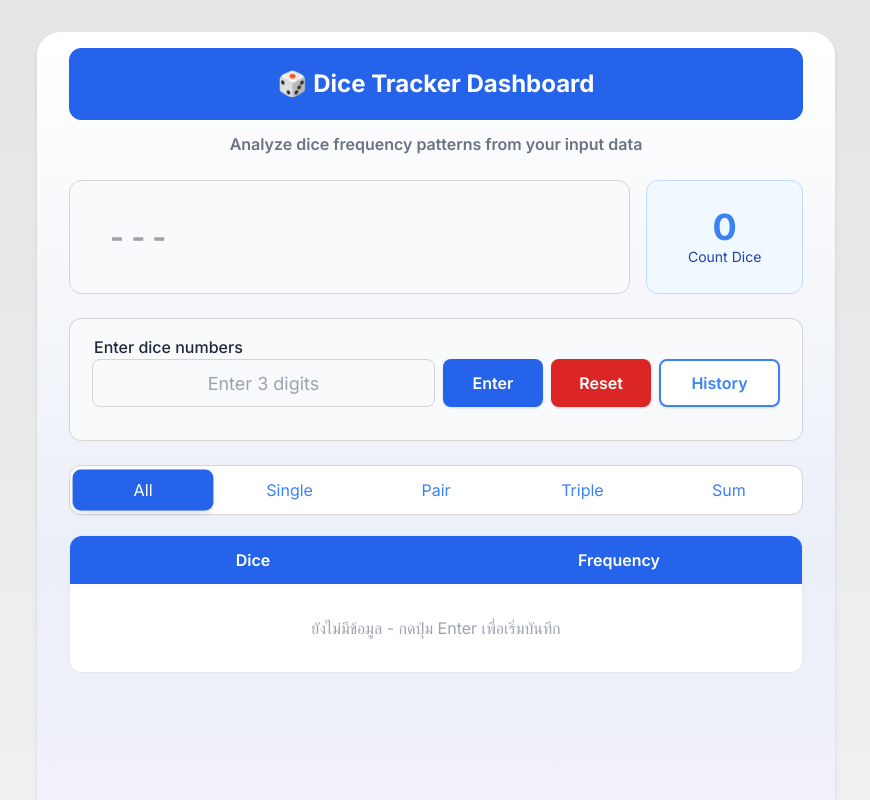
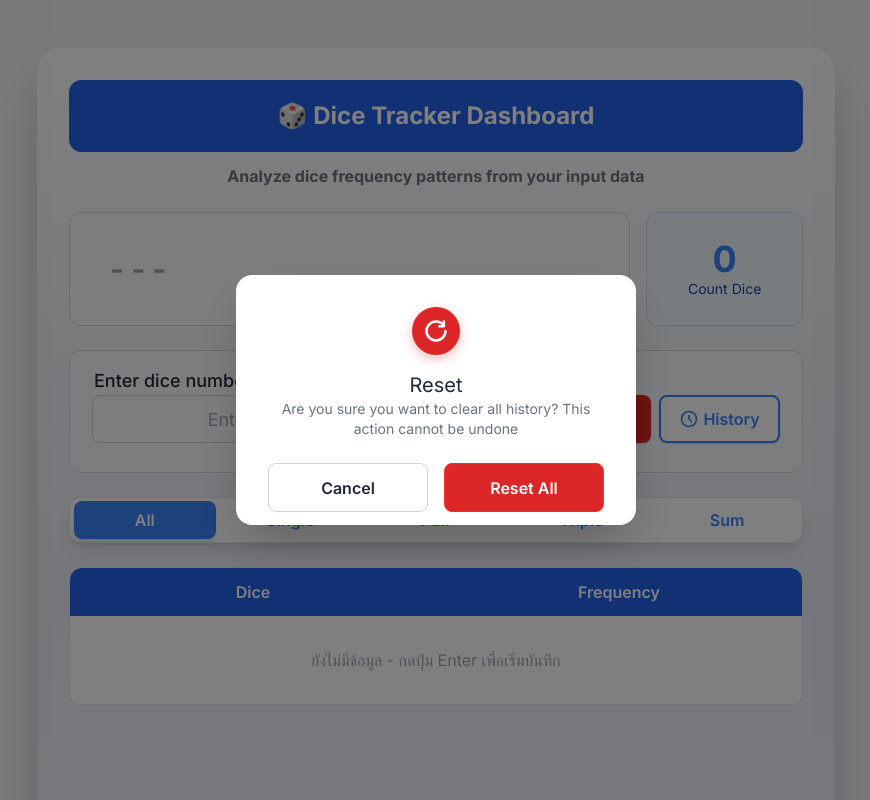
Before and after one commit to Nuttanon-Kingkaewrungrote/project, a React (Vite) app: page / in a window 1280 px wide. Both pictures are taken after a click on the button "Reset". Shown: the top 800 px of the page, without its empty margins (204-1074 px from the left). Built offline with nearby package versions, Linux system fonts and the light colour scheme.

Commit message:
Reset His uxui

```diff
--- a/src/components/DiceInput.jsx
+++ b/src/components/DiceInput.jsx
@@ -13,7 +13,7 @@ const DiceInput = ({
       className="bg-slate-50 rounded-xl p-4 mb-6 border border-neutral-300"
       style={{width: '734px', height: '123px'}}
     >
-      <h2 className="px-2 text-md font-medium text-gray-800 mb-0">
+      <h2 className="px-2 text-lg font-medium text-gray-800 mb-0">
         Enter dice numbers
       </h2>
       <div className="flex flex-wrap items-center justify-center gap-2">
@@ -40,17 +40,34 @@ const DiceInput = ({
         </div>
         <button
           onClick={onClear}
-          className="bg-red-600 hover:bg-red-400 text-white font-semibold rounded-lg shadow transition-colors"
+          className="bg-red-600 hover:bg-red-400 text-white font-semibold rounded-lg shadow transition-colors flex items-center justify-center gap-1"
           style={{width: '100px', height: '48px'}}
         >
+          <svg className="w-4 h-4" fill="none" stroke="currentColor" viewBox="0 0 24 24">
+            <path strokeLinecap="round" strokeLinejoin="round" strokeWidth={2} d="M4 4v5h.582m15.356 2A8.001 8.001 0 004.582 9m0 0H9m11 11v-5h-.581m0 0a8.003 8.003 0 01-15.357-2m15.357 2H15" />
+          </svg>
           Reset
         </button>
         <button
           onClick={onToggleHistory}
-          className="font-semibold rounded-lg shadow transition-colors bg-white border-2 border-blue-500 text-blue-500 hover:bg-blue-50"
+          className="font-semibold rounded-lg shadow transition-colors bg-white border-2 border-blue-500 text-blue-500 hover:bg-blue-50 flex items-center justify-center gap-1"
           style={{width: '121px', height: '48px'}}
         >
-          {showHistory ? '← Back' : 'History'}
+          {showHistory ? (
+            <>
+              <svg className="w-4 h-4" fill="none" stroke="currentColor" viewBox="0 0 24 24">
+                <path strokeLinecap="round" strokeLinejoin="round" strokeWidth={2} d="M10 19l-7-7m0 0l7-7m-7 7h18" />
+              </svg>
+              Back
+            </>
+          ) : (
+            <>
+              <svg className="w-5 h-5" fill="none" stroke="currentColor" viewBox="0 0 24 24">
+                <path strokeLinecap="round" strokeLinejoin="round" strokeWidth={2} d="M12 8v4l3 3m6-3a9 9 0 11-18 0 9 9 0 0118 0z" />
+              </svg>
+              History
+            </>
+          )}
         </button>
       </div>
     </div>
--- a/src/components/FilterButton.jsx
+++ b/src/components/FilterButton.jsx
@@ -7,12 +7,13 @@ const FilterButton = ({ label, value, activeFilter, onClick }) => {
     <button
       onClick={() => onClick(value)}
       className={`
-        flex-1 px-6 py-2 font-normal transition-all duration-200 rounded-lg
+        flex-1 font-semibold transition-all duration-200 rounded-lg
         ${isActive
-          ? 'bg-blue-600 text-white shadow-md scale-[1.02]'
+          ? 'bg-blue-500 text-white shadow-md'
           : 'bg-white text-blue-500 hover:bg-blue-50'
         }
       `}
+      style={{height: '38px'}}
     >
       {label}
     </button>
--- a/src/components/HiLoStatistics.jsx
+++ b/src/components/HiLoStatistics.jsx
@@ -4,6 +4,7 @@ import LastRollDisplay from './LastRollDisplay';
 import FilterButton from './FilterButton';
 import StatsTable from './StatsTable';
 import HistoryStrip from './HistoryStrip';
+import ResetConfirmModal from './ResetConfirmModal';
 
 const HiLoStatistics = () => {
   const [history, setHistory] = useState([]);
@@ -11,6 +12,7 @@ const HiLoStatistics = () => {
   const [lastRoll, setLastRoll] = useState();
   const [activeFilter, setActiveFilter] = useState('all');
   const [showHistory, setShowHistory] = useState(false);
+  const [showResetModal, setShowResetModal] = useState(false);
 
   // Calculate all statistics
   const calculateStats = useCallback(() => {
@@ -70,8 +72,17 @@ const HiLoStatistics = () => {
   };
 
   const handleClear = () => {
+    setShowResetModal(true);
+  };
+
+  const handleConfirmReset = () => {
     setHistory([]);
     setLastRoll(null);
+    setShowResetModal(false);
+  };
+
+  const handleCancelReset = () => {
+    setShowResetModal(false);
   };
 
   const toggleHistory = () => {
@@ -179,14 +190,15 @@ const HiLoStatistics = () => {
   const statsRows = buildStatsRows();
 
   return (
-    <div className="min-h-screen bg-gradient-to-b from-neutral-200 to-gray-100 p-4 md:p-8">
+    <div className="min-h-screen bg-gray-100 p-4 md:p-8 flex items-start justify-center overflow-y-auto">
       {/* Gradient Border Wrapper */}
       <div
-        className="rounded-3xl p-4 shadow-md mx-auto"
+        className="rounded-3xl p-8 shadow-2xl mx-auto my-4 origin-top"
         style={{
           width: '798px',
           minHeight: '1034px',
-          background: 'linear-gradient(to bottom, #FFFFFF, #EBEFF7, #F6F3FF)'
+          background: 'linear-gradient(to bottom, #FFFFFF, #EBEFF7, #F6F3FF)',
+          transform: 'scale(min(1, calc((100vw - 32px) / 798)))',
         }}
       >
         <div className="mx-auto" style={{width: '734px'}}>
@@ -198,7 +210,7 @@ const HiLoStatistics = () => {
                 🎲 Dice Tracker Dashboard
               </h1>
             </div>
-            <p className="font-semibold text-gray-500">
+            <p className="font-bold text-gray-500">
               Analyze dice frequency patterns from your input data
             </p>
           </div>
@@ -223,8 +235,11 @@ const HiLoStatistics = () => {
           {!showHistory ? (
             <>
               {/* Filter Buttons */}
-              <div className="bg-white rounded-xl p-1 mb-5 border border-neutral-300">
-                <div className="flex gap-2">
+              <div
+                className="bg-white rounded-xl shadow-lg border border-gray-200 mb-6 flex items-center justify-center"
+                style={{width: '734px', height: '46px', padding: '4px'}}
+              >
+                <div className="flex gap-1 w-full">
                   <FilterButton label="All" value="all" activeFilter={activeFilter} onClick={setActiveFilter} />
                   <FilterButton label="Single" value="single" activeFilter={activeFilter} onClick={setActiveFilter} />
                   <FilterButton label="Pair" value="pair" activeFilter={activeFilter} onClick={setActiveFilter} />
@@ -249,6 +264,13 @@ const HiLoStatistics = () => {
           {!showHistory && <HistoryStrip history={history} />}
         </div>
       </div>
+
+      {/* Reset Confirmation Modal */}
+      <ResetConfirmModal
+        isOpen={showResetModal}
+        onConfirm={handleConfirmReset}
+        onCancel={handleCancelReset}
+      />
     </div>
   );
 };
--- /dev/null
+++ b/src/components/ResetConfirmModal.jsx
@@ -0,0 +1,75 @@
+import React from 'react';
+
+const ResetConfirmModal = ({ isOpen, onConfirm, onCancel }) => {
+  if (!isOpen) return null;
+
+  return (
+    <div className="fixed inset-0 bg-black bg-opacity-50 flex items-center justify-center z-[10000]">
+      <div
+        className="bg-white rounded-2xl shadow-2xl p-8 flex flex-col items-center"
+        style={{width: '400px', height: '250px'}}
+      >
+        {/* Icon */}
+        <div
+          className="rounded-full flex items-center justify-center mb-4"
+          style={{
+            width: '48px',
+            height: '48px',
+            minWidth: '48px',
+            minHeight: '48px',
+            background: '#DC2627',
+            boxShadow: '0px 4px 12px rgba(220, 38, 39, 0.3)',
+            aspectRatio: '1/1'
+          }}
+        >
+          <svg className="w-6 h-6 text-white flex-shrink-0" viewBox="0 0 24 24" fill="none" stroke="currentColor" strokeWidth={2.5} strokeLinecap="round" strokeLinejoin="round">
+            <path d="M21.5 12c0 5.2-4.3 9.5-9.5 9.5S2.5 17.2 2.5 12 6.8 2.5 12 2.5c3.3 0 6.2 1.7 7.9 4.3"/>
+            <path d="M19.9 2.5v4.8h-4.8"/>
+          </svg>
+        </div>
+
+        {/* Title */}
+        <h2 className="text-xl font-normal text-gray-800 mb-0">Reset</h2>
+
+        {/* Message */}
+        <p className="text-center text-gray-500 mb-6 text-sm">
+          Are you sure you want to clear all history? This action cannot be undone
+        </p>
+
+        {/* Buttons */}
+        <div className="flex gap-4 w-full justify-center">
+          <button
+            onClick={onCancel}
+            className="bg-white text-gray-800 font-semibold rounded-lg border border-gray-300 hover:bg-gray-100 transition-colors"
+            style={{
+              width: '168px',
+              height: '49px',
+              backgroundColor: '#FFFFFF',
+            }}
+            onMouseEnter={(e) => e.target.style.backgroundColor = '#E2E2E2'}
+            onMouseLeave={(e) => e.target.style.backgroundColor = '#FFFFFF'}
+          >
+            Cancel
+          </button>
+
+          <button
+            onClick={onConfirm}
+            className="text-white font-semibold rounded-lg transition-colors"
+            style={{
+              width: '168px',
+              height: '49px',
+              backgroundColor: '#DC2627',
+              border: '1px solid #FF2B2C',
+            }}
+            onMouseEnter={(e) => e.target.style.backgroundColor = '#BB2021'}
+            onMouseLeave={(e) => e.target.style.backgroundColor = '#DC2627'}
+          >
+            Reset All
+          </button>
+        </div>
+      </div>
+    </div>
+  );
+};
+
+export default ResetConfirmModal;
```
